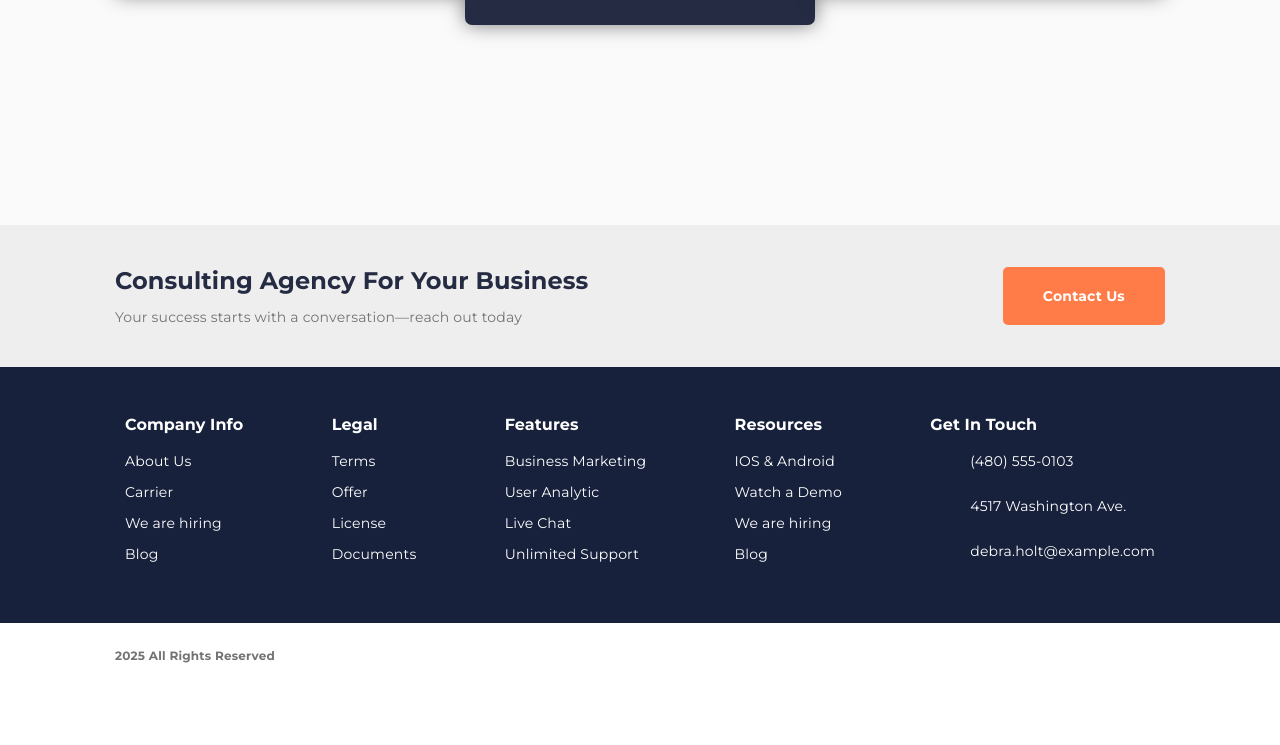
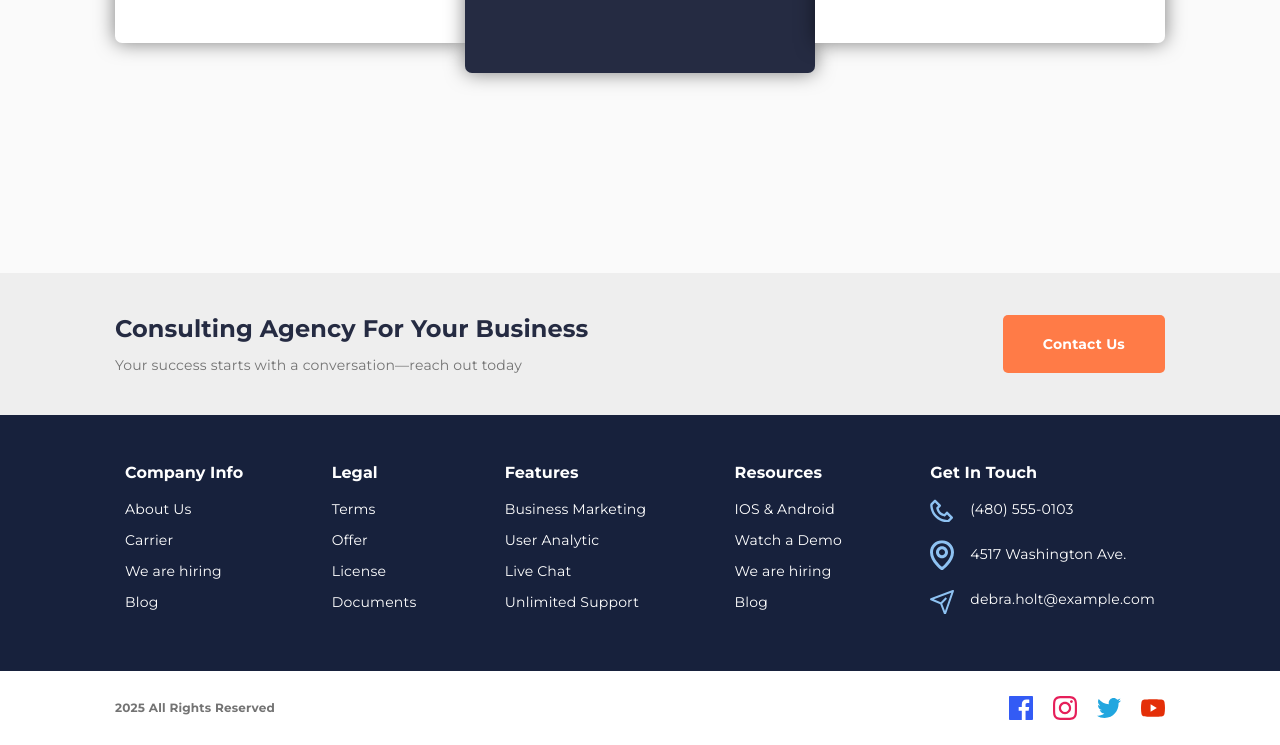
Before and after one commit to molghi/primevector, a plain HTML site: page index.html in a window 1280 px wide. Shown: the part 4434-5179 px from the top of the page. Before the commit the page ends 5123 px from the top, so only its background shows below. Drawn offline with nearby package versions, Linux system fonts and the light colour scheme.

Commit message:
bug fixes

```diff
--- a/index.html
+++ b/index.html
@@ -596,10 +596,14 @@
                         </div>
                         <div class="footer__bottom-column">
                             <div class="footer__social">
-                                <a href="#" class="footer__social-link"><img src="assets/images/icons/face.svg" alt="" /></a>
-                                <a href="#" class="footer__social-link"><img src="assets/images/icons/ig.svg" alt="" /></a>
-                                <a href="#" class="footer__social-link"><img src="assets/images/icons/twi.svg" alt="" /></a>
-                                <a href="#" class="footer__social-link"><img src="assets/images/icons/yt.svg" alt="" /></a>
+                                <a href="#" class="footer__social-link"
+                                    ><img src="assets/images/icons/face.svg" alt="fb icon"
+                                /></a>
+                                <a href="#" class="footer__social-link"><img src="assets/images/icons/ig.svg" alt="ig icon" /></a>
+                                <a href="#" class="footer__social-link"
+                                    ><img src="assets/images/icons/twi.svg" alt="twi icon"
+                                /></a>
+                                <a href="#" class="footer__social-link"><img src="assets/images/icons/yt.svg" alt="yt icon" /></a>
                             </div>
                         </div>
                     </div>
```
Also changed, not shown: assets/images/icons/about-1.svg (added), assets/images/icons/about-2.svg (added), assets/images/icons/contact-1.svg (added), assets/images/icons/contact-2.svg (added), assets/images/icons/contact-3.svg (added), assets/images/icons/face.svg (added), assets/images/icons/ig.svg (added), assets/images/icons/location.svg (added), assets/images/icons/mail.svg (added), assets/images/icons/phone.svg (added), assets/images/icons/twi.svg (added), assets/images/icons/yt.svg (added), 1 other file.
